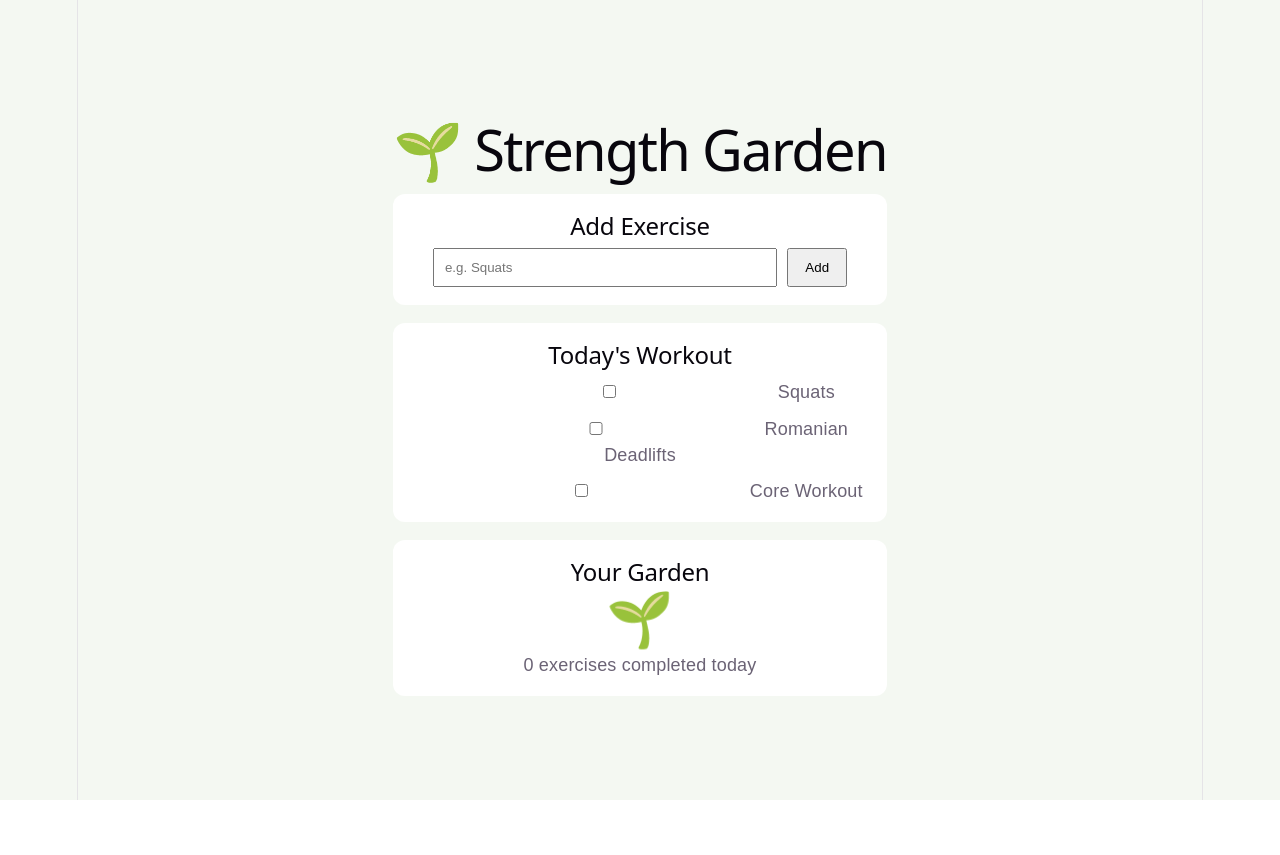
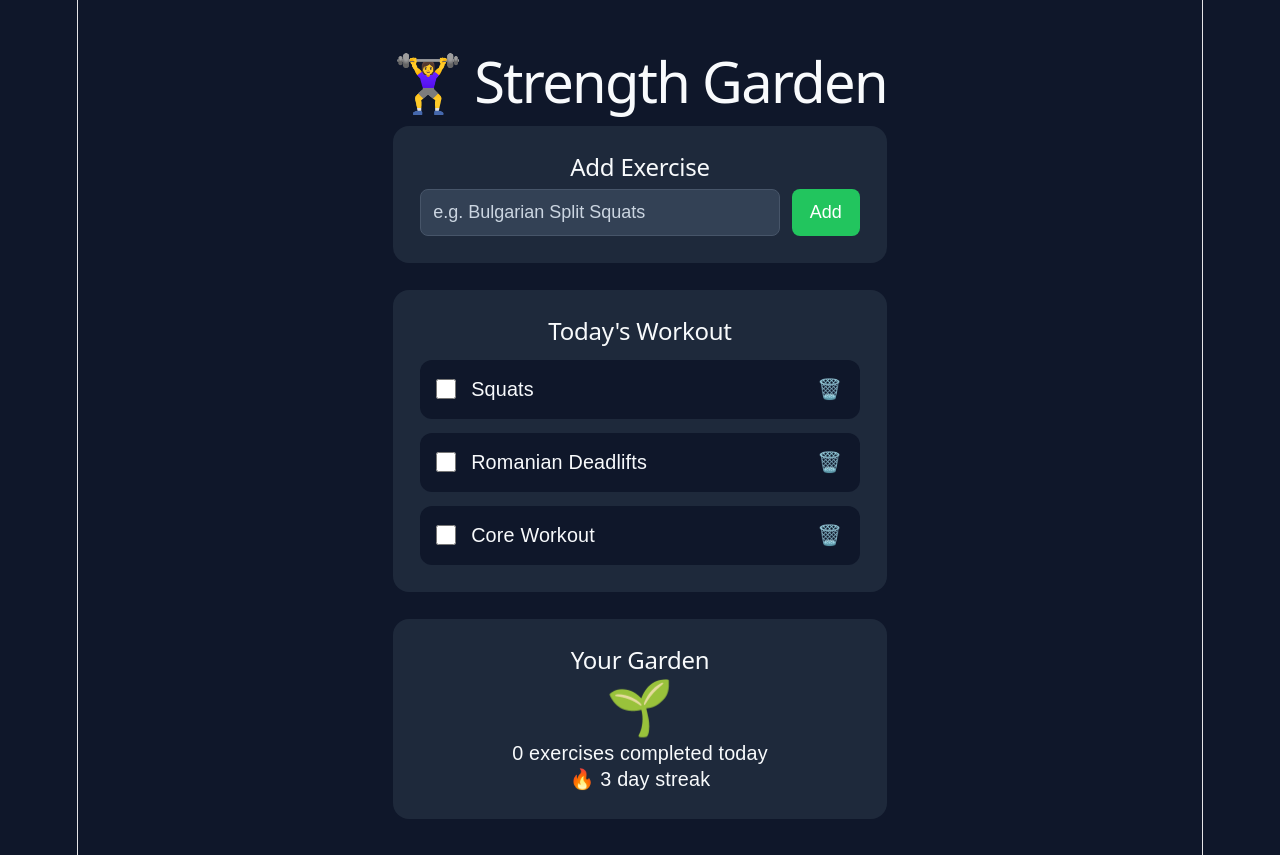
Before and after one commit to Maha-Akl/strength-garden, a Vue app: page / in a window 1280 px wide. Before the commit the page ends 800 px from the top, so only its background shows below. Built offline with nearby package versions, Linux system fonts and the light colour scheme.

Commit message:
Improve workout UI and dark theme

```diff
--- a/src/App.vue
+++ b/src/App.vue
@@ -1,19 +1,19 @@
 <template>
   <div class="app">
-    <h1>🌱 Strength Garden</h1>
+    <h1>🏋️‍♀️ Strength Garden</h1>
 
     <div class="card">
       <h2>Add Exercise</h2>
 
+      <div class="add-row">
         <input
           v-model="newExercise"
-        placeholder="e.g. Squats"
+          placeholder="e.g. Bulgarian Split Squats"
           @keyup.enter="addExercise"
         />
 
-      <button @click="addExercise">
-        Add
-      </button>
+        <button @click="addExercise">Add</button>
+      </div>
     </div>
 
     <div class="card">
@@ -29,8 +29,15 @@
             type="checkbox"
             v-model="exercise.completed"
           />
-          {{ exercise.name }}
+          <span>{{ exercise.name }}</span>
         </label>
+
+        <button
+          class="delete-button"
+          @click="deleteExercise(exercise.id)"
+        >
+          🗑️
+        </button>
       </div>
     </div>
 
@@ -42,20 +49,24 @@
       </div>
 
       <p>{{ completedCount }} exercises completed today</p>
+      <p>🔥 {{ streak }} day streak</p>
     </div>
   </div>
 </template>
 
 <script setup>
-import { ref, computed } from 'vue'
+import { ref, computed, watch } from 'vue'
 
 const newExercise = ref('')
+const streak = ref(3)
 
-const exercises = ref([
+const exercises = ref(
+  JSON.parse(localStorage.getItem('exercises')) || [
     { id: 1, name: 'Squats', completed: false },
     { id: 2, name: 'Romanian Deadlifts', completed: false },
     { id: 3, name: 'Core Workout', completed: false }
-])
+  ]
+)
 
 function addExercise() {
   if (!newExercise.value.trim()) return
@@ -69,8 +80,22 @@ function addExercise() {
   newExercise.value = ''
 }
 
+function deleteExercise(id) {
+  exercises.value = exercises.value.filter(
+    exercise => exercise.id !== id
+  )
+}
+
+watch(
+  exercises,
+  (value) => {
+    localStorage.setItem('exercises', JSON.stringify(value))
+  },
+  { deep: true }
+)
+
 const completedCount = computed(() => {
-  return exercises.value.filter(e => e.completed).length
+  return exercises.value.filter(exercise => exercise.completed).length
 })
 
 const garden = computed(() => {
@@ -85,7 +110,8 @@ const garden = computed(() => {
 <style>
 body {
   font-family: Arial, sans-serif;
-  background: #f4f8f2;
+  background: #0f172a;
+  color: #f8fafc;
   margin: 0;
 }
 
@@ -97,27 +123,89 @@ body {
 
 h1 {
   text-align: center;
+  color: #f8fafc;
+}
+
+h2 {
+  text-align: center;
+  color: #f8fafc;
 }
 
 .card {
-  background: white;
-  padding: 1rem;
-  margin-top: 1rem;
+  background: #1e293b;
+  padding: 1.5rem;
+  margin-top: 1.5rem;
+  border-radius: 16px;
+}
+
+.add-row {
+  display: flex;
+  gap: 12px;
+}
+
+input {
+  padding: 12px;
+  border-radius: 8px;
+  border: 1px solid #475569;
+  background: #334155;
+  color: white;
+  font-size: 1rem;
+}
+
+.add-row input {
+  flex: 1;
+}
+
+input::placeholder {
+  color: #cbd5e1;
+}
+
+button {
+  padding: 12px 18px;
+  cursor: pointer;
+  border: none;
+  border-radius: 8px;
+  background: #22c55e;
+  color: white;
+  font-size: 1rem;
+}
+
+button:hover {
+  background: #16a34a;
+}
+
+.exercise {
+  display: flex;
+  justify-content: space-between;
+  align-items: center;
+  gap: 12px;
+  margin-top: 14px;
+  padding: 12px;
+  background: #0f172a;
   border-radius: 12px;
 }
 
-input {
-  padding: 10px;
-  width: 70%;
+.exercise label {
+  display: flex;
+  align-items: center;
+  gap: 12px;
+  color: #f8fafc;
+  font-size: 1.1rem;
 }
 
-button {
-  padding: 10px 16px;
-  margin-left: 10px;
+.exercise input[type="checkbox"] {
+  width: 20px;
+  height: 20px;
 }
 
-.exercise {
-  margin-top: 10px;
+.delete-button {
+  background: transparent;
+  padding: 6px;
+  font-size: 1.1rem;
+}
+
+.delete-button:hover {
+  background: #334155;
 }
 
 .garden {
@@ -125,4 +213,9 @@ button {
   text-align: center;
   margin: 20px 0;
 }
+
+p {
+  text-align: center;
+  font-size: 1.1rem;
+}
 </style>
--- a/src/style.css
+++ b/src/style.css
@@ -1,7 +1,7 @@
 :root {
   --text: #6b6375;
-  --text-h: #08060d;
-  --bg: #fff;
+  --text-h: #f7f7f8;
+  --bg: #eeeeee;
   --border: #e5e4e7;
   --code-bg: #f4f3ec;
   --accent: #aa3bff;
```
Lines whose indentation alone changed are shown as unchanged.
